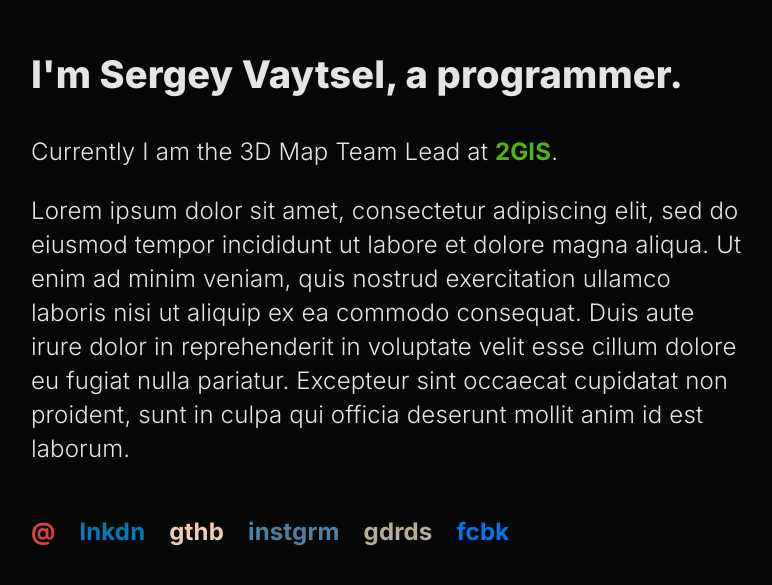
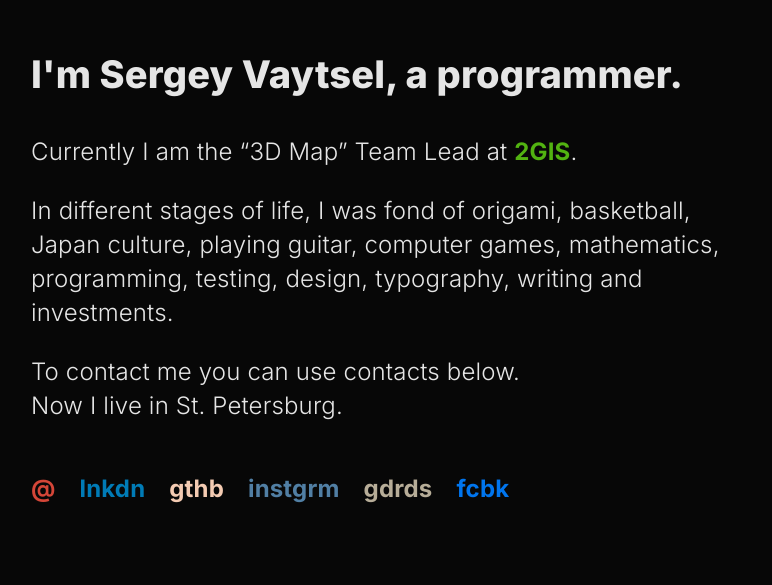
Before and after one commit to sergey-vaytsel/sergey-vaytsel.github.io, a React (Create React App) app: page / in a window 1280 px wide. Shown: the part 121-706 px from the top of the page, without its empty margins (249-1021 px from the left). Built offline with nearby package versions, Linux system fonts and the light colour scheme.

Commit message:
added profile

```diff
--- a/src/App.js
+++ b/src/App.js
@@ -40,7 +40,12 @@
 
   render() {
     return this.data.map(info => {
-      return <a className="contact" id={info.name} href={info.link} title={info.name}><b>{info.short_name}</b></a>;
+      return <a
+          className="contact"
+          id={info.name}
+          href={info.link}
+          title={info.name}
+        ><b>{info.short_name}</b></a>;
     });
   }
 }
@@ -49,8 +54,19 @@
   const intro = "I'm Sergey Vaytsel, a programmer.";
   const dgis_link = "https://dev.2gis.ru/mobile-sdk";
   const profile = [
-    <p>Currently I am the 3D Map Team Lead at <b><a id="dgis" href={dgis_link}>2GIS</a></b>.</p>,
-    <p>Lorem ipsum dolor sit amet, consectetur adipiscing elit, sed do eiusmod tempor incididunt ut labore et dolore magna aliqua. Ut enim ad minim veniam, quis nostrud exercitation ullamco laboris nisi ut aliquip ex ea commodo consequat. Duis aute irure dolor in reprehenderit in voluptate velit esse cillum dolore eu fugiat nulla pariatur. Excepteur sint occaecat cupidatat non proident, sunt in culpa qui officia deserunt mollit anim id est laborum.</p>
+    <p>
+      Currently I am the &ldquo;3D Map&rdquo; Team Lead
+      at <b><a id="dgis" href={dgis_link}>2GIS</a></b>.
+    </p>,
+    <p>
+      In different stages of life, I was fond of origami,
+      basketball, Japan culture, playing guitar, computer games, mathematics,
+      programming, testing, design, typography, writing and investments.
+    </p>,
+    <p>
+      To contact me you can use contacts below.<br/>
+      Now I live in St.&nbsp;Petersburg.
+    </p>
   ];
   return (
     <div className="App container">
@@ -61,7 +77,7 @@
       </div>
       <div className="row profile">
         <div className="column">
-          {profile.map(paragraph => { return paragraph; })}
+          {profile}
         </div>
       </div>
       <div className="row contacts">
```
